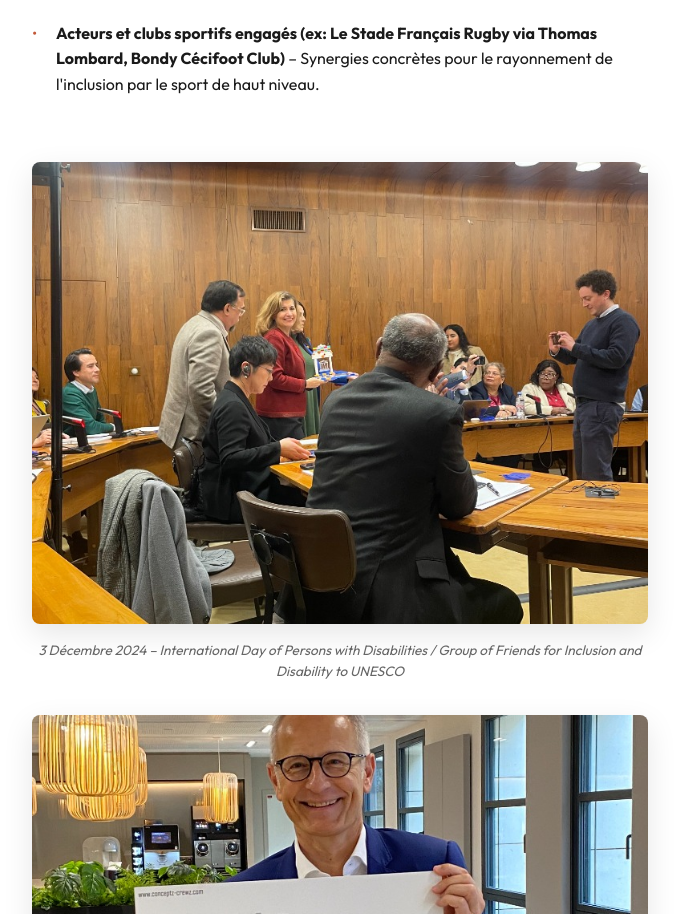
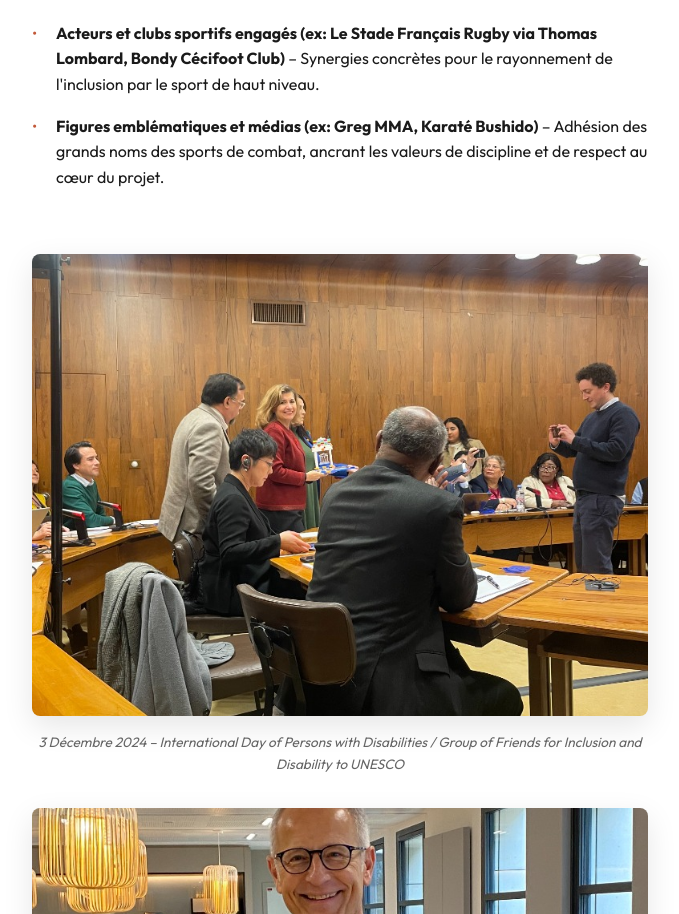
Before and after one commit to gdesygn/humanvalues, a React (Vite) app: page /institution in a window 1280 px wide. Shown: the part 1107-2021 px from the top of the page, without its empty margins (300-979 px from the left). Built offline with nearby package versions, Linux system fonts and the light colour scheme; a web font is replaced by a local one.

Commit message:
feat: ajout Greg MMA et Karate Bushido

```diff
--- a/src/pages/Institution.jsx
+++ b/src/pages/Institution.jsx
@@ -46,6 +46,10 @@ const Institution = () => {
           <li style={{ marginBottom: '1rem', paddingLeft: '1.5rem', position: 'relative' }}>
             <span style={{ position: 'absolute', left: 0, color: 'var(--hv-accent)' }}>•</span>
             <strong>Acteurs et clubs sportifs engagés (ex: Le Stade Français Rugby via Thomas Lombard, Bondy Cécifoot Club)</strong> – Synergies concrètes pour le rayonnement de l'inclusion par le sport de haut niveau.
+          </li>
+          <li style={{ marginBottom: '1rem', paddingLeft: '1.5rem', position: 'relative' }}>
+            <span style={{ position: 'absolute', left: 0, color: 'var(--hv-accent)' }}>•</span>
+            <strong>Figures emblématiques et médias (ex: Greg MMA, Karaté Bushido)</strong> – Adhésion des grands noms des sports de combat, ancrant les valeurs de discipline et de respect au cœur du projet.
           </li>
         </ul>
       </section>
```
